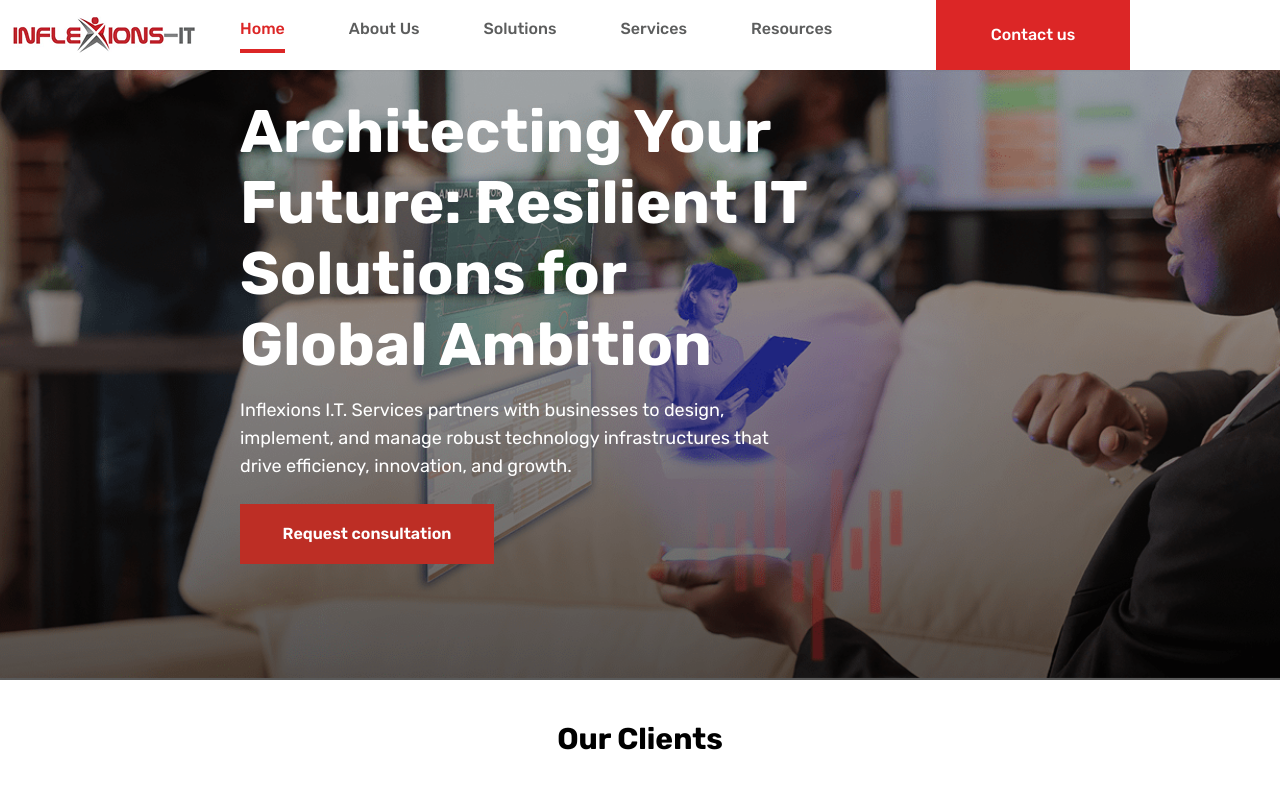
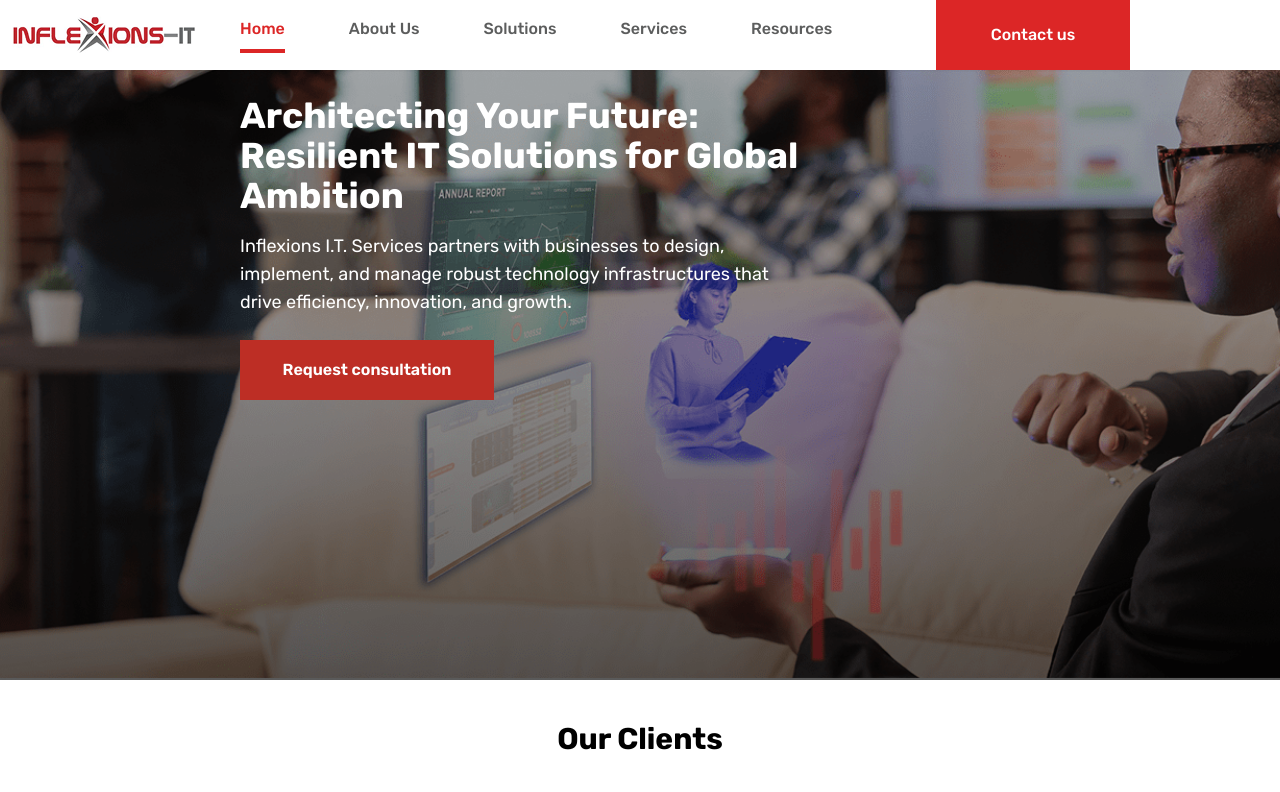
Before and after one commit to ekowtee/inflex, a React (Vite) app: page / in a window 1280 px wide. Shown: the top 792 px of the page. Built offline with nearby package versions, Linux system fonts and the light colour scheme; what tailwindcss-motion would draw is missing.

Commit message:
Update Home.jsx

```diff
--- a/src/pages/Home.jsx
+++ b/src/pages/Home.jsx
@@ -87,14 +87,14 @@ export default function Home() {
                 <div className="absolute inset-0 bg-black/30" />
 
                 <div
-                    className=" absolute top-28 xxsm:top-28 md:top-28 lg:top-24 4xl:top-[170px] left-0 p-4 md:p-0 w-full md:w-[571px] 4xl:w-[800px] h-auto md:left-10 lg:left-[240px] 4xl:left-[242px] flex flex-col justify-center items-start"
+                    className=" absolute top-28 xxsm:top-28 md:top-28 lg:top-24 4xl:top-[140px] left-0 p-4 md:p-0 w-full md:w-[571px] 4xl:w-[800px] h-auto md:left-10 lg:left-[240px] 4xl:left-[242px] flex flex-col justify-center items-start"
                 >
                     <h1
                         ref={titleRef}
                         className={`
               ${base}
               ${titleIn ? "translate-y-0 opacity-100 delay-[800ms]" : "translate-y-[50px] opacity-0"}
-              text-3xl md:text-5xl lg:text-[60px] 4xl:text-[66px] font-bold text-white leading-tight md:leading-[71px] mb-4
+              text-3xl md:text-5xl lg:text-4xl font-bold text-white leading-tight md:leading-[71px] mb-4
             `}
                     >
                         Architecting Your Future: Resilient IT Solutions for Global Ambition
```
